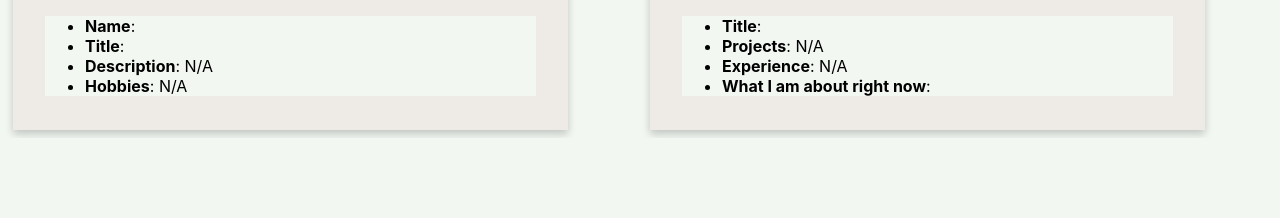
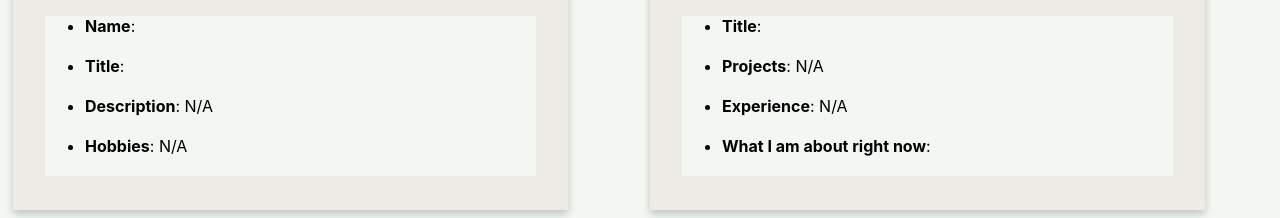
Before and after one commit to Sholanki/11y-website, an Eleventy site: page src/dogs.njk in a window 1280 px wide. Shown: the part 810-1028 px from the top of the page. Before the commit the page ends 948 px from the top, so only its background shows below. Built offline with nearby package versions, Linux system fonts and the light colour scheme; Eleventy itself is replaced by a stand-in of ours; files that its build step writes are made by us from their sources.

Commit message:
first commit

```diff
--- a/src/_includes/pets.njk
+++ b/src/_includes/pets.njk
@@ -61,12 +61,12 @@ layout: base.njk
       <img src="{{ photoURL }}" style="width:100%;"/>
         <div class="container">
           <ul>
-            <li><strong>Name</strong>: {{ name }}</li>
-            <li><strong>Title</strong>: {{ title }}</li>
-            <li><strong>Description</strong>: {{ description if description else 'N/A' }}</li>
-            <li><strong>Hobbies</strong>: {{ hobbies if hobbies else 'N/A' }}</li>
+            <li><strong>Name</strong>: {{ name }}</li><br>
+            <li><strong>Title</strong>: {{ title }}</li><br>
+            <li><strong>Description</strong>: {{ description if description else 'N/A' }}</li><br>
+            <li><strong>Hobbies</strong>: {{ hobbies if hobbies else 'N/A' }}</li><br>
             {% if twitter %}
-              <li><strong>twitter</strong>: <a href="{{ twitter }}">{{ name }}</a></li>
+              <li><strong>Twitter</strong>: <a href="{{ twitter }}">{{ name }}</a></li><br>
             {% endif %}
           </ul>
         </div>
@@ -78,12 +78,12 @@ layout: base.njk
       <img src="{{ workPhotoURL }}" style="width:100%"/>
         <div class="container">
           <ul>
-            <li><strong>Title</strong>: {{ workName }}</li>
-            <li><strong>Projects</strong>: {{ projects if projects else 'N/A' }}</li>
-            <li><strong>Experience</strong>: {{ experience if experience else 'N/A' }}</li>
-            <li><strong>What I am about right now</strong>: {{ passion }}</li>
+            <li><strong>Title</strong>: {{ workName }}</li><br>
+            <li><strong>Projects</strong>: {{ projects if projects else 'N/A' }}</li><br>
+            <li><strong>Experience</strong>: {{ experience if experience else 'N/A' }}</li><br>
+            <li><strong>What I am about right now</strong>: {{ passion }}</li><br>
             {% if twitter %}
-              <li><strong>Twitter</strong>: <a href="{{ twitter }}">{{ name }}</a></li>
+              <li><strong>Twitter</strong>: <a href="{{ twitter }}">{{ name }}</a></li><br>
             {% endif %}
           </ul>
         </div>
```
